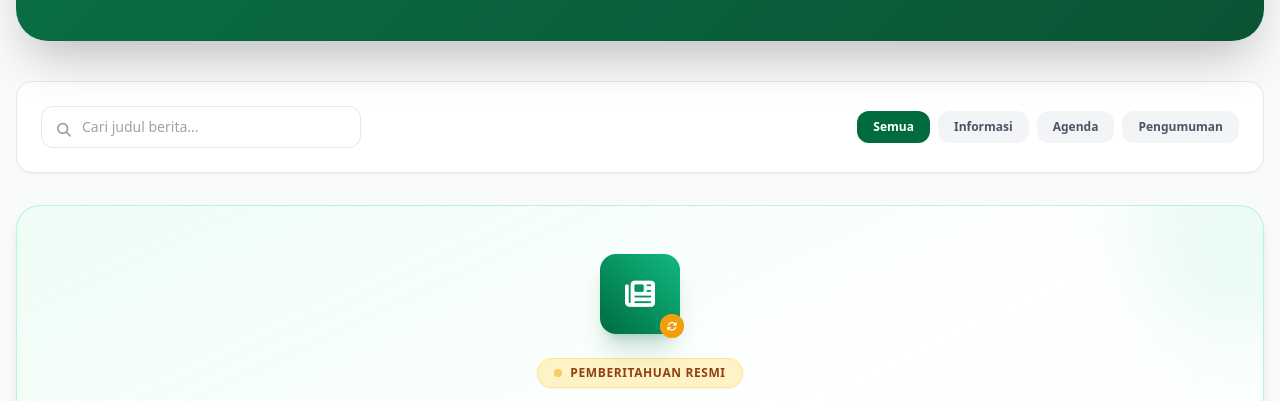
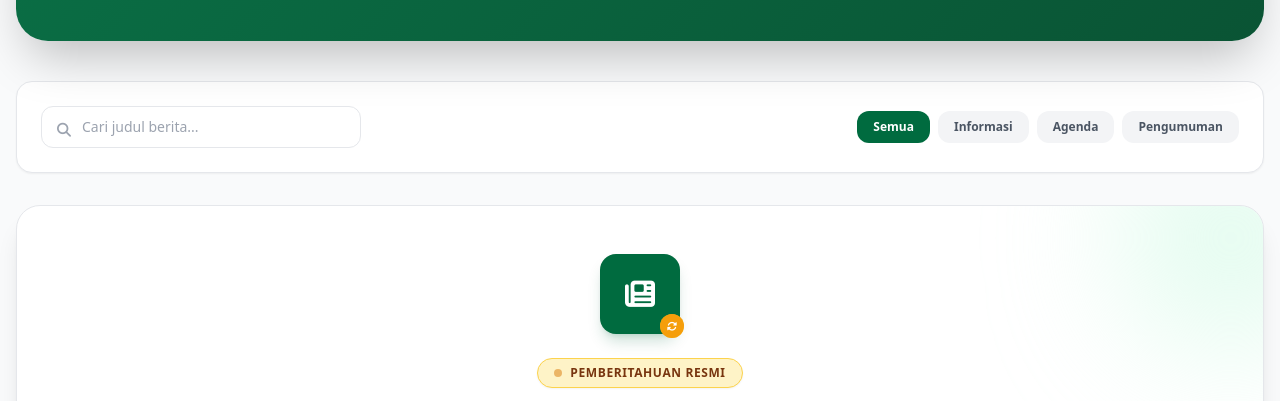
Before and after one commit to darksnowxflower-maker/hmibadkokalsel, a website: page berita.html in a window 1280 px wide. Shown: the part 355-756 px from the top of the page. Drawn offline with nearby package versions, Linux system fonts and the light colour scheme.

Commit message:
fix: resolve font contrast issue in light mode for news announcement card

```diff
--- a/berita.html
+++ b/berita.html
@@ -13,7 +13,7 @@
     <title>Berita Terbaru — HMI Badko Kalimantan Selatan</title>
   <script src="https://cdn.tailwindcss.com"></script>
   <link rel="stylesheet" href="https://cdnjs.cloudflare.com/ajax/libs/font-awesome/6.4.0/css/all.min.css">
-  <script>tailwind.config={theme:{extend:{colors:{hmiGreen:'#006B3F',hmiGreenLight:'#008c52',hmiDark:'#004d2c'}}}}</script>
+  <script>tailwind.config={darkMode:'class',theme:{extend:{colors:{hmiGreen:'#006B3F',hmiGreenLight:'#008c52',hmiDark:'#004d2c'}}}}</script>
   <style>
     .glass-nav{background:rgba(255,255,255,.9);backdrop-filter:blur(10px)}
     .bg-pattern{background:linear-gradient(135deg,rgba(0,107,63,.96),rgba(0,77,44,.96))}
@@ -312,13 +312,13 @@
 
             if (filtered.length === 0) {
                 newsGrid.innerHTML = `
-                    <div class="col-span-full rounded-3xl bg-gradient-to-br from-emerald-50/90 via-white to-green-50/70 dark:from-emerald-950/30 dark:via-emerald-900/10 dark:to-green-950/20 border border-emerald-200/80 dark:border-emerald-800/40 p-8 md:p-12 shadow-lg text-center relative overflow-hidden transition-all duration-300">
-                        <div class="absolute -top-16 -right-16 w-48 h-48 bg-emerald-400/10 rounded-full blur-2xl pointer-events-none"></div>
-                        <div class="absolute -bottom-16 -left-16 w-48 h-48 bg-hmiGreen/10 rounded-full blur-2xl pointer-events-none"></div>
+                    <div class="col-span-full rounded-3xl bg-white border border-gray-200 p-8 md:p-12 shadow-xl text-center relative overflow-hidden transition-all duration-300">
+                        <div class="absolute -top-20 -right-20 w-56 h-56 bg-emerald-100/60 rounded-full blur-3xl pointer-events-none"></div>
+                        <div class="absolute -bottom-20 -left-20 w-56 h-56 bg-green-100/60 rounded-full blur-3xl pointer-events-none"></div>
 
                         <div class="relative z-10 max-w-2xl mx-auto flex flex-col items-center">
                             <div class="relative mb-6">
-                                <div class="w-20 h-20 rounded-2xl bg-gradient-to-tr from-hmiGreen to-emerald-500 text-white flex items-center justify-center text-3xl shadow-xl shadow-hmiGreen/20">
+                                <div class="w-20 h-20 rounded-2xl bg-hmiGreen text-white flex items-center justify-center text-3xl shadow-lg shadow-hmiGreen/20">
                                     <i class="fas fa-newspaper"></i>
                                 </div>
                                 <span class="absolute -bottom-1 -right-1 flex h-6 w-6">
@@ -329,39 +329,39 @@
                                 </span>
                             </div>
 
-                            <span class="inline-flex items-center gap-2 px-4 py-1.5 rounded-full text-xs font-extrabold uppercase tracking-wider bg-amber-100 dark:bg-amber-900/40 text-amber-800 dark:text-amber-300 border border-amber-200 dark:border-amber-700/50 mb-4 shadow-sm">
-                                <span class="w-2 h-2 rounded-full bg-amber-500 animate-pulse"></span>
+                            <span class="inline-flex items-center gap-2 px-4 py-1.5 rounded-full text-xs font-black uppercase tracking-wider bg-amber-100 text-amber-900 border border-amber-300 mb-5 shadow-sm">
+                                <span class="w-2 h-2 rounded-full bg-amber-600 animate-pulse"></span>
                                 Pemberitahuan Resmi
                             </span>
 
-                            <h2 class="text-2xl md:text-3xl font-extrabold text-gray-900 dark:text-white leading-tight tracking-tight mb-4">
+                            <h2 class="text-2xl md:text-3xl font-extrabold text-gray-900 leading-tight tracking-tight mb-4">
                                 Halaman Berita sedang dalam proses pembaruan data.
                             </h2>
 
-                            <p class="text-gray-600 dark:text-gray-300 text-sm md:text-base leading-relaxed mb-8 max-w-xl">
+                            <p class="text-gray-600 text-sm md:text-base leading-relaxed mb-8 max-w-xl">
                                 Saat ini tim redaksi dan Humas HMI Badko Kalimantan Selatan sedang melakukan verifikasi, penataan ulang, serta pembaruan data publikasi berita resmi organisasi. Konten berita terbaru akan segera disajikan.
                             </p>
 
-                            <div class="grid sm:grid-cols-3 gap-3 w-full mb-8">
-                                <div class="bg-white/80 dark:bg-emerald-900/20 backdrop-blur border border-emerald-100 dark:border-emerald-800/40 rounded-2xl p-4 text-left shadow-sm">
-                                    <div class="text-hmiGreen dark:text-emerald-400 text-sm font-bold flex items-center gap-2 mb-1">
+                            <div class="grid sm:grid-cols-3 gap-4 w-full mb-8">
+                                <div class="bg-gray-50 border border-gray-200 rounded-2xl p-4 text-left shadow-sm">
+                                    <div class="text-hmiGreen text-sm font-bold flex items-center gap-2 mb-1">
                                         <i class="fas fa-tools"></i> Status Redaksi
                                     </div>
-                                    <p class="text-xs text-gray-600 dark:text-gray-300 font-medium">Restrukturisasi Data</p>
+                                    <p class="text-xs text-gray-700 font-semibold">Restrukturisasi Data</p>
                                 </div>
 
-                                <div class="bg-white/80 dark:bg-emerald-900/20 backdrop-blur border border-emerald-100 dark:border-emerald-800/40 rounded-2xl p-4 text-left shadow-sm">
-                                    <div class="text-hmiGreen dark:text-emerald-400 text-sm font-bold flex items-center gap-2 mb-1">
+                                <div class="bg-gray-50 border border-gray-200 rounded-2xl p-4 text-left shadow-sm">
+                                    <div class="text-hmiGreen text-sm font-bold flex items-center gap-2 mb-1">
                                         <i class="fas fa-clock"></i> Estimasi Update
                                     </div>
-                                    <p class="text-xs text-gray-600 dark:text-gray-300 font-medium">Segera Hadir</p>
+                                    <p class="text-xs text-gray-700 font-semibold">Segera Hadir</p>
                                 </div>
 
-                                <div class="bg-white/80 dark:bg-emerald-900/20 backdrop-blur border border-emerald-100 dark:border-emerald-800/40 rounded-2xl p-4 text-left shadow-sm">
-                                    <div class="text-hmiGreen dark:text-emerald-400 text-sm font-bold flex items-center gap-2 mb-1">
+                                <div class="bg-gray-50 border border-gray-200 rounded-2xl p-4 text-left shadow-sm">
+                                    <div class="text-hmiGreen text-sm font-bold flex items-center gap-2 mb-1">
                                         <i class="fas fa-shield-halved"></i> Kanal Resmi
                                     </div>
-                                    <p class="text-xs text-gray-600 dark:text-gray-300 font-medium">HMI Badko Kalsel</p>
+                                    <p class="text-xs text-gray-700 font-semibold">HMI Badko Kalsel</p>
                                 </div>
                             </div>
 
@@ -369,7 +369,7 @@
                                 <a href="index.html" class="inline-flex items-center gap-2 px-6 py-3 rounded-full bg-hmiGreen hover:bg-hmiDark text-white font-bold text-sm shadow-md transition-all hover:scale-[1.02]">
                                     <i class="fas fa-home"></i> Kembali ke Beranda
                                 </a>
-                                <a href="artikel.html" class="inline-flex items-center gap-2 px-6 py-3 rounded-full bg-white dark:bg-emerald-900/40 border border-gray-200 dark:border-emerald-700/50 text-gray-700 dark:text-emerald-200 hover:text-hmiGreen font-bold text-sm shadow-sm transition-all hover:scale-[1.02]">
+                                <a href="artikel.html" class="inline-flex items-center gap-2 px-6 py-3 rounded-full bg-gray-100 border border-gray-300 text-gray-800 hover:text-hmiGreen hover:bg-gray-200 font-bold text-sm shadow-sm transition-all hover:scale-[1.02]">
                                     <i class="fas fa-newspaper"></i> Baca Artikel Kader
                                 </a>
                             </div>
```
